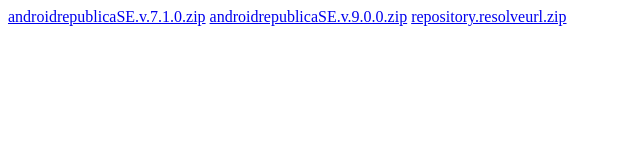
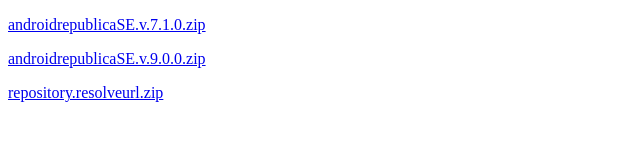
Before and after one commit to the-glitch69/kodi, a plain HTML site: page index.html in a window 1280 px wide. Shown: the whole page, without its empty margins (0-640 px from the left). Drawn offline with Linux system fonts and the light colour scheme.

Commit message:
Update index.html

```diff
--- a/index.html
+++ b/index.html
@@ -1,4 +1,4 @@
 <!DOCTYPE html>
-<a href="androidrepublicaSE.v.7.1.0.zip">androidrepublicaSE.v.7.1.0.zip</a>
-<a href="androidrepublicaSE.v.9.0.0.zip">androidrepublicaSE.v.9.0.0.zip</a>
-<a href="repository.resolveurl.zip">repository.resolveurl.zip</a>
+<p><a href="androidrepublicaSE.v.7.1.0.zip">androidrepublicaSE.v.7.1.0.zip</a></p>
+<p><a href="androidrepublicaSE.v.9.0.0.zip">androidrepublicaSE.v.9.0.0.zip</a></p>
+<p><a href="repository.resolveurl.zip">repository.resolveurl.zip</a></p>
```
